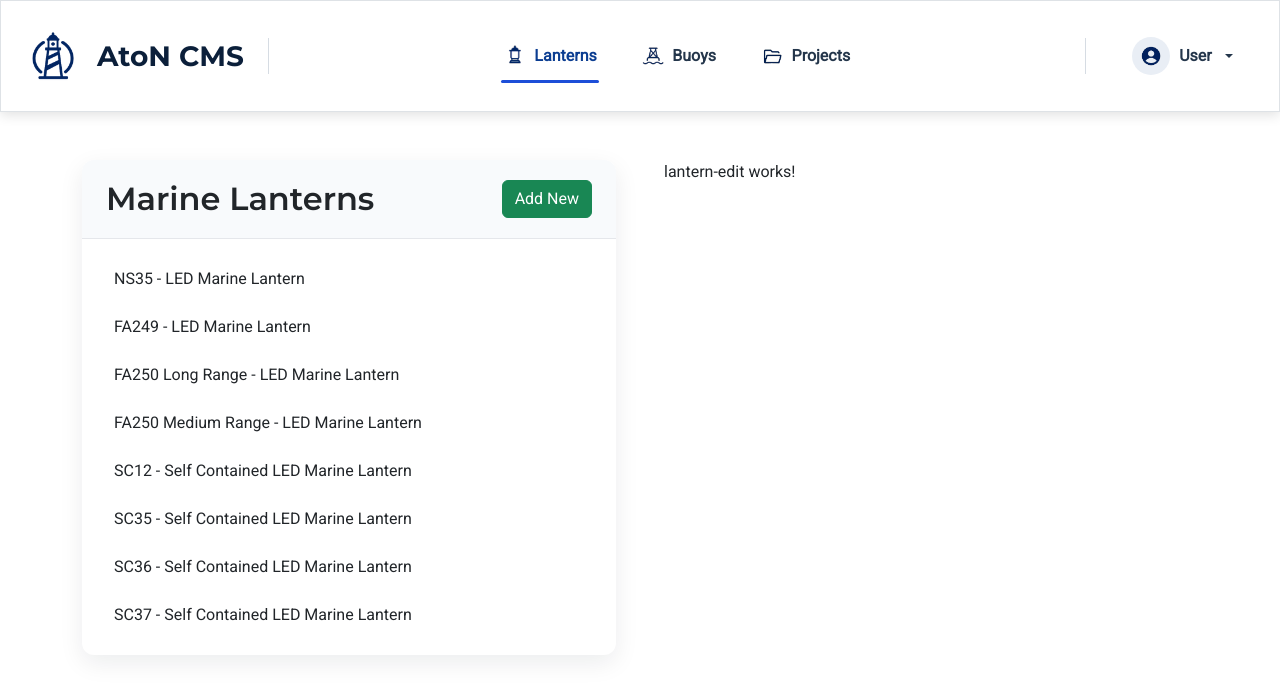
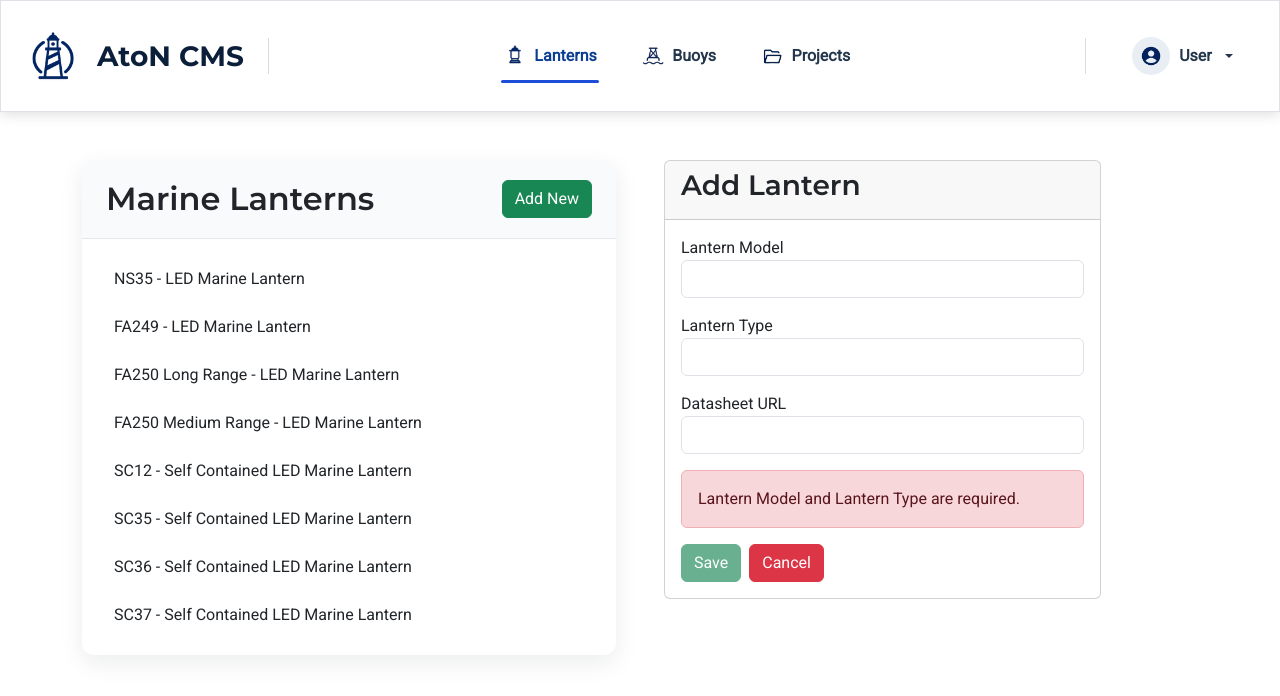
Before and after one commit to alfonsoscudiero/aton-cms, an Angular app: page /lanterns/new in a window 1280 px wide. Shown: the top 696 px of the page. Built offline with nearby package versions, Linux system fonts and the light colour scheme.

Commit message:
Add lantern edit form with template-driven validation

```diff
--- a/src/app/lanterns/lantern-edit/lantern-edit.html
+++ b/src/app/lanterns/lantern-edit/lantern-edit.html
@@ -1 +1,67 @@
-<p>lantern-edit works!</p>
+<div class="card">
+  <div class="card-header">
+    <h3>{{ editMode ? 'Edit Lantern' : 'Add Lantern' }}</h3>
+  </div>
+
+  <div class="card-body">
+
+    <form #f="ngForm" (ngSubmit)="onSubmit(f)">
+
+      <div class="form-group mb-3">
+        <label for="model">Lantern Model</label>
+        <input
+          type="text"
+          id="model"
+          class="form-control"
+          name="model"
+          [ngModel]="lantern?.model"
+          required
+          #model="ngModel">
+      </div>
+
+      <div class="form-group mb-3">
+        <label for="type">Lantern Type</label>
+        <input
+          type="text"
+          id="type"
+          class="form-control"
+          name="type"
+          [ngModel]="lantern?.type"
+          required
+          #type="ngModel">
+      </div>
+
+      <div class="form-group mb-3">
+        <label for="datasheetUrl">Datasheet URL</label>
+        <input
+          type="text"
+          id="datasheetUrl"
+          class="form-control"
+          name="datasheetUrl"
+          [ngModel]="lantern?.datasheetUrl">
+      </div>
+
+      <div
+        class="alert alert-danger"
+        *ngIf="!model.valid || !type.valid">
+        Lantern Model and Lantern Type are required.
+      </div>
+
+      <button
+        class="btn btn-success me-2"
+        type="submit"
+        [disabled]="!f.valid">
+        Save
+      </button>
+
+      <button
+        class="btn btn-danger"
+        type="button"
+        (click)="onCancel()">
+        Cancel
+      </button>
+
+    </form>
+
+  </div>
+</div>
```
